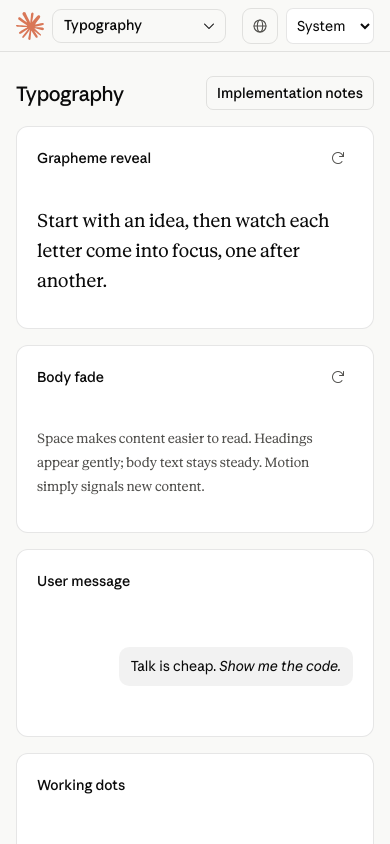
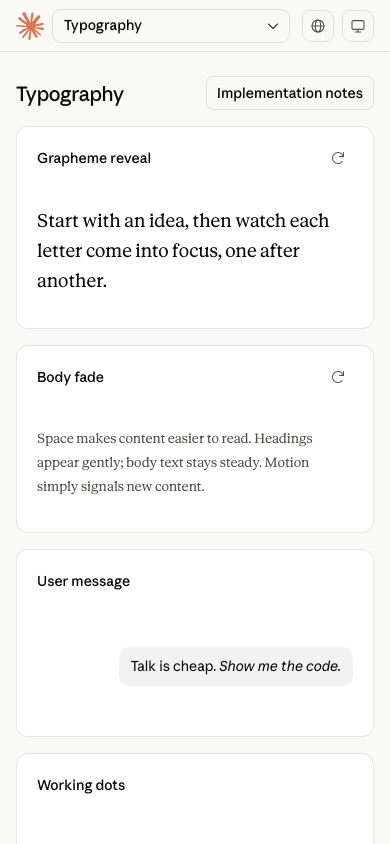
Before and after one commit to wcqqq1214/claude-ui-skills, a React (Vite) app: page / in a window 390 px wide. Shown: the top 844 px of the page. Built offline with nearby package versions, Linux system fonts and the light colour scheme.

Commit message:
fix(demo): restore original theme icon button

```diff
--- a/demo/components/DemoShell.tsx
+++ b/demo/components/DemoShell.tsx
@@ -58,6 +58,7 @@ export function DemoShell({ chapter, chapters, copy, locale, theme, onLocale, on
     }
     window.scrollTo({ top: 0, left: 0, behavior: 'instant' });
   }
+  const nextTheme: Theme = theme === 'system' ? 'light' : theme === 'light' ? 'dark' : 'system';
   return <div className="demo-shell" data-show-notes={showNotes}>
     <aside ref={sidebar} className="demo-sidebar" data-picker-open={picker || undefined}>
       <a className="demo-brand" href="#type" onClick={event => navigate(event, 'type')}><img src={logo} width={36} height={36} alt="" /><span>Claude UI</span></a>
@@ -100,10 +101,12 @@ export function DemoShell({ chapter, chapters, copy, locale, theme, onLocale, on
               </button>)}
             </div>
           </div>
-          <select className="demo-theme-select" aria-label={copy.theme} title={copy.theme} data-value={theme} value={theme}
-            onChange={event => onTheme(event.target.value as Theme)}>
-            {(['light', 'dark', 'system'] as const).map(value => <option key={value} value={value}>{copy[value]}</option>)}
-          </select>
+          <button type="button" className="demo-shell-icon demo-theme-toggle" data-preference={theme} aria-label={copy.theme} title={`${copy.theme}: ${copy[theme]} → ${copy[nextTheme]}`}
+            onClick={() => onTheme(nextTheme)}>
+            <svg viewBox="0 0 24 24" aria-hidden="true">
+              {theme === 'system' ? <><rect x="3" y="4" width="18" height="13" rx="2" /><path d="M12 17v4m-4 0h8" /></> : theme === 'light' ? <><circle cx="12" cy="12" r="4" /><path d="M12 2v2m0 16v2M2 12h2m16 0h2M5 5l1.5 1.5m11 11L19 19M5 19l1.5-1.5m11-11L19 5" /></> : <path d="M20.5 13.5A9 9 0 0 1 10.5 3a9 9 0 1 0 10 10.5Z" />}
+            </svg>
+          </button>
         </div>
       </header>
       <main>
--- a/demo/styles/shell.css
+++ b/demo/styles/shell.css
@@ -17,7 +17,7 @@
 .demo-topbar { position:absolute; top:36px; right:max(40px,(100% - 1200px) / 2 + 40px); z-index:25; }
 .demo-shell-controls { display:flex; align-items:center; gap:8px; }
 .demo-shell-control { position:relative; }
-.demo-shell-icon { width:36px; height:36px; display:inline-flex; align-items:center; justify-content:center; padding:0; border:var(--demo-line) solid var(--cui-line); border-radius:9px; color:var(--cui-secondary); background:transparent; transition:color 120ms var(--cui-ease-snap); }
+.demo-shell-icon { width:32px; height:32px; display:inline-flex; align-items:center; justify-content:center; padding:0; border:var(--demo-line) solid var(--cui-line); border-radius:9px; color:var(--cui-secondary); background:transparent; transition:color 120ms var(--cui-ease-snap); }
 .demo-shell-icon:hover,.demo-shell-icon[aria-expanded=true] { color:var(--cui-text); }
 .demo-shell-icon svg { width:16px; height:16px; fill:none; stroke:currentColor; stroke-width:1.65; stroke-linecap:round; stroke-linejoin:round; }
 .demo-shell-menu { position:absolute; top:calc(100% + 8px); right:0; min-width:152px; padding:5px; border:var(--demo-line) solid var(--cui-line); border-radius:10px; background:var(--cui-surface-popover); box-shadow:0 8px 24px var(--cui-shadow-depth); z-index:1; }
@@ -28,7 +28,7 @@
 .demo-shell-menu button span { visibility:hidden; font-size:12px; }
 .demo-shell-menu [aria-checked=true] span { visibility:visible; }
 .demo-page main { max-width:1200px; padding:36px 40px 28px; margin:auto; }
-.demo-section-head { display:flex; align-items:center; justify-content:space-between; gap:10px; min-height:32px; padding-right:168px; flex-wrap:wrap; margin-bottom:20px; }
+.demo-section-head { display:flex; align-items:center; justify-content:space-between; gap:10px; min-height:32px; padding-right:88px; flex-wrap:wrap; margin-bottom:20px; }
 .demo-section-head h1 { margin:0; font-size:20px; font-weight:500; line-height:1.35; letter-spacing:-.4px; }
 .demo-stage { --chapter-width:720px; position:relative; container-type:inline-size; display:grid; justify-items:center; align-items:center; min-height:calc(100dvh - 116px); }
 .demo-stage[data-chapter=controls],.demo-stage[data-chapter=micro],.demo-stage[data-chapter=modes],.demo-stage[data-chapter=segmented] { --chapter-width:600px; }
@@ -71,7 +71,7 @@
 @media (min-width:1600px) { .demo-page main { padding-left:60px; padding-right:60px; } .demo-topbar { right:max(60px,(100% - 1200px) / 2 + 60px); } }
 @media (max-width:1150px) { .demo-sidebar { width:190px; padding-inline:15px; } .demo-sidebar nav a { gap:10px; padding-inline:10px; } .demo-page { margin-left:190px; } .demo-page main { padding:32px 28px 28px; } .demo-topbar { top:32px; right:28px; } .demo-card-foot { gap:10px; padding:12px 15px; } }
 @media (max-width:850px) {
-  .demo-sidebar { position:sticky; inset:auto; top:0; width:auto; height:52px; padding:0 188px 0 16px; flex-direction:row; align-items:center; gap:12px; border-right:0; border-bottom:var(--demo-line) solid var(--cui-line); }
+  .demo-sidebar { position:sticky; inset:auto; top:0; width:auto; height:52px; padding:0 100px 0 16px; flex-direction:row; align-items:center; gap:12px; border-right:0; border-bottom:var(--demo-line) solid var(--cui-line); }
   .demo-brand { flex-shrink:0; gap:9px; font-size:14px; } .demo-brand img { width:28px; height:28px; }
   .demo-chapter-toggle { display:flex; align-items:center; justify-content:space-between; gap:6px; flex:1 1 auto; min-width:0; max-width:320px; height:34px; padding:0 8px 0 11px; border:var(--demo-line) solid var(--cui-line); border-radius:9px; background:transparent; font-size:14px; color:var(--cui-text); }
   .demo-chapter-toggle > span { min-width:0; overflow:hidden; white-space:nowrap; text-overflow:ellipsis; text-align:left; }
@@ -129,17 +129,11 @@
 .demo-select-menu > button[aria-selected=true] { font-weight:500; }
 .demo-select-menu > button[aria-selected=true] > .cui-icon { visibility:visible; }
 .demo-speed-select { min-width:108px; }
-.demo-theme-select {
-  width:112px; min-height:36px; border:var(--demo-line) solid var(--cui-line); border-radius:7px;
-  padding:0 8px; font:inherit; font-size:14px; font-weight:400; color:var(--cui-text); background:var(--cui-surface); color-scheme:light;
-}
-[data-cui-theme='dark'] .demo-theme-select { color-scheme:dark; }
 .demo-speed-control { display: flex; align-items: center; gap: 12px; font-size: 14px; font-weight:400; color: var(--cui-secondary); }
 .demo-control-params { display: flex; flex-wrap: wrap; justify-content: center; gap: 4px 12px; }
 .demo-shell[data-show-notes=false] :is(.demo-card-foot, .demo-implementation, p.demo-reading-detail, .demo-workspace-card > footer) { display: none; }
 @media (max-width:520px) {
-  .demo-theme-select { width:88px; padding-inline:6px; }
-  .demo-sidebar { padding-right:164px; gap:8px; }
+  .demo-sidebar { padding-right:100px; gap:8px; }
   .demo-chapter-toggle small { display:none; }
 }
 @media (max-width:380px) { .demo-brand { display:none; } }
```
Also changed, not shown: tests/demo-helpers.cjs (+10 -7 lines), tests/demo-presentation.browser.cjs (+5 -5 lines), tests/demo-select.browser.cjs (+21 -14 lines), tests/react-workspace.browser.cjs (+1 -1 lines), demo/README.md, tests/README.md, 5 other files (tests, documents, lock files or other folders).
